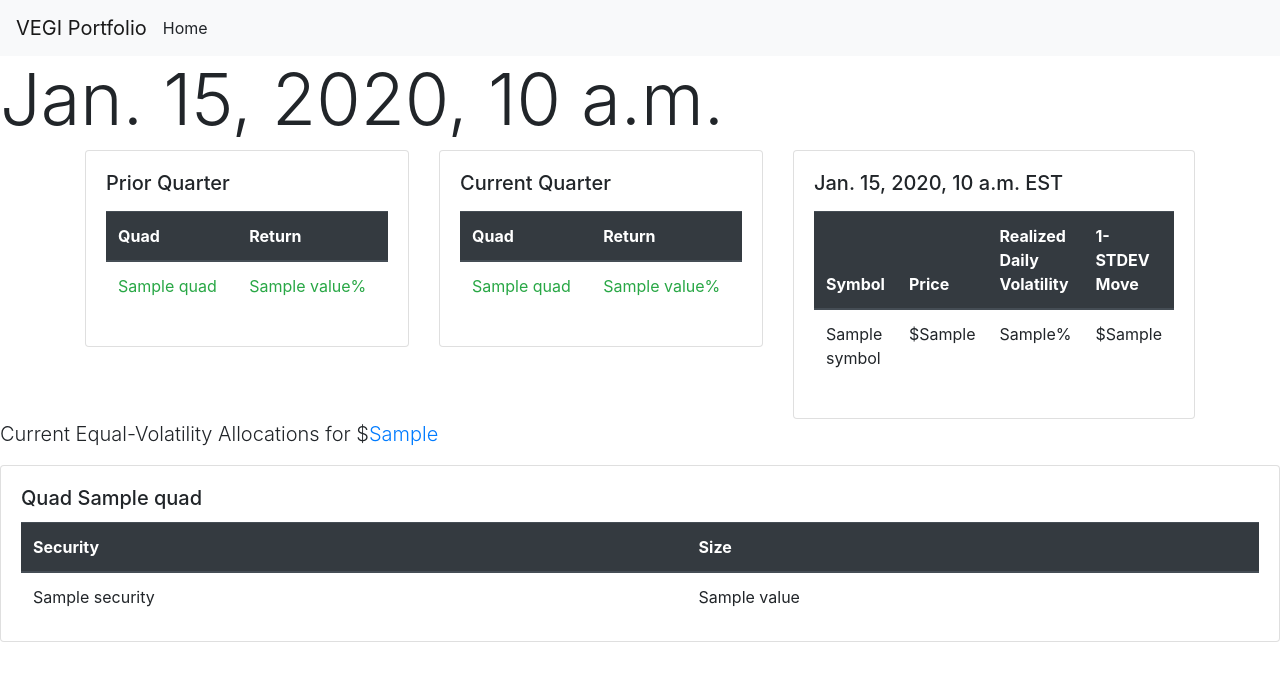
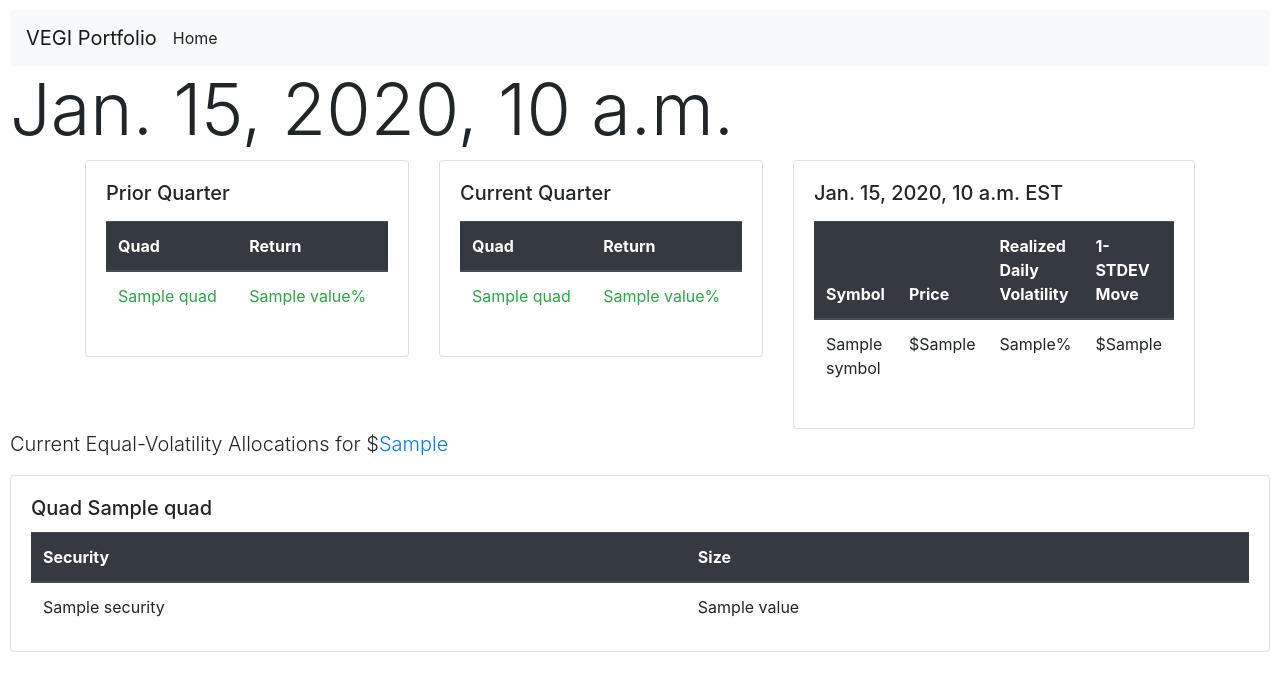
Before and after one commit to isosphere/VolAdjGIPDashboard, a Django app: template VolAdjGIPDashboard/UserInterface/templates/UserInterface/index.htm in a window 1280 px wide. Shown: the top 691 px of the page. Run offline with Django 3.2, Linux system fonts and the light colour scheme; the template is opened without the code that fills it: most values are stand-ins (such as "Sample title", 1, 10 or a date in 2020); some libraries are stand-ins or nearby versions.

Commit message:
Little padding to avoid scrollbars

```diff
--- a/VolAdjGIPDashboard/UserInterface/templates/UserInterface/index.htm
+++ b/VolAdjGIPDashboard/UserInterface/templates/UserInterface/index.htm
@@ -7,6 +7,11 @@
     <link href="https://fonts.googleapis.com/icon?family=Material+Icons" rel="stylesheet">
     <!--Import materialize.css-->
     {% bootstrap_css %}
+    <style type="text/css">
+        body {
+            padding: 10px;
+        }
+    </style>
 
     <!--Let browser know website is optimized for mobile-->
     <meta name="viewport" content="width=device-width, initial-scale=1.0"/>
```
